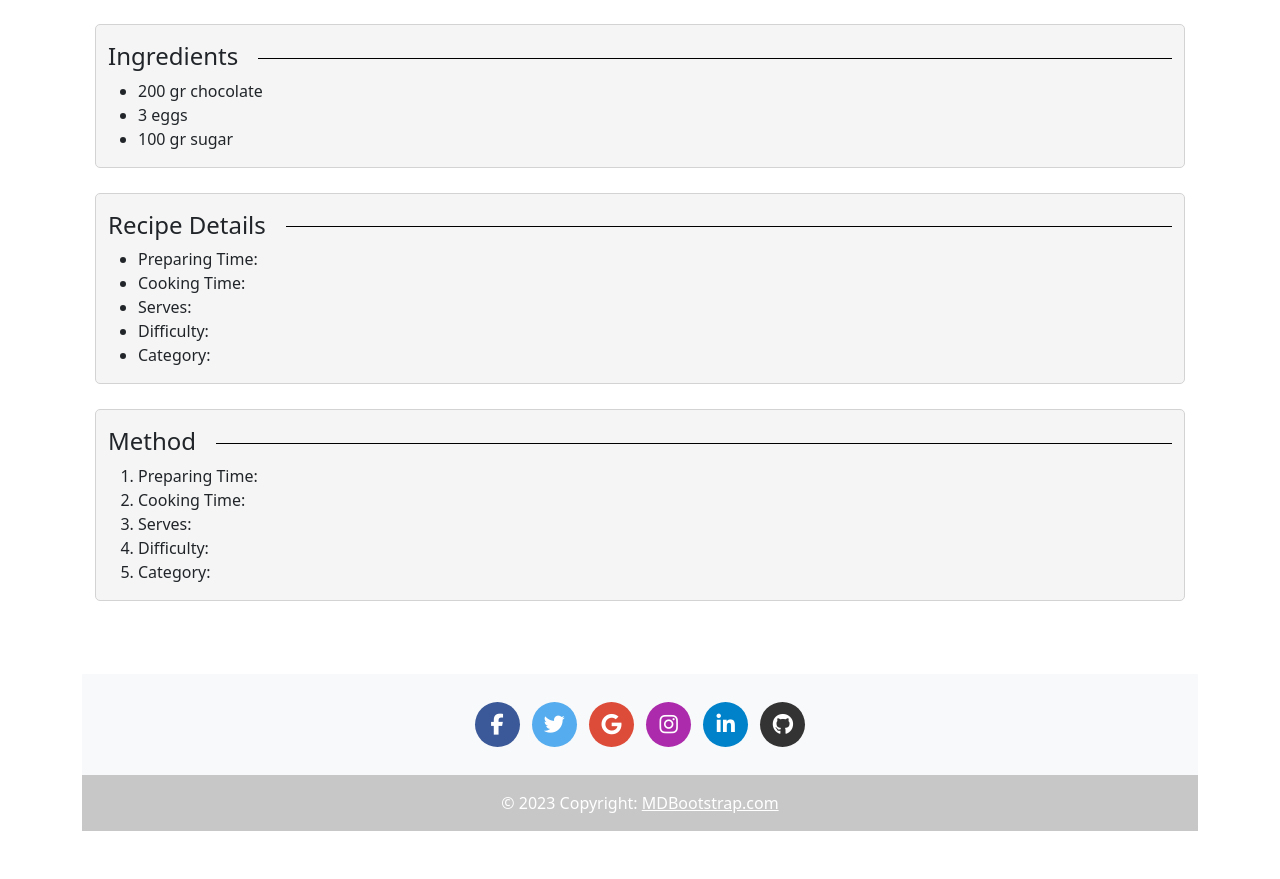
After one commit to LucaGiarr/five-star-recipes, a Django app: template templates/recipe.html in a window 1280 px wide. The commit adds this page. Shown: the part 411-1290 px from the top of the page. Run offline with Django 3.2, Linux system fonts and the light colour scheme; the template is opened without the code that fills it, so the values that code supplies are empty; some libraries are stand-ins or nearby versions.

Commit message:
edit Recipe model adding new items, add recipe.html

```diff
--- a/blog/admin.py
+++ b/blog/admin.py
@@ -6,11 +6,11 @@ from django_summernote.admin import SummernoteModelAdmin
 @admin.register(Recipe)
 class RecipeAdmin(SummernoteModelAdmin):
 
-    list_display = ('title', 'slug', 'status', 'created_on')
+    list_display = ('title', 'category', 'slug', 'status', 'created_on')
     search_fields = ['title', 'method']
     prepopulated_fields = {'slug': ('title',)}
-    list_filter = ('status', 'created_on')
-    summernote_fields = ('method')
+    list_filter = ('category', 'status', 'created_on')
+    summernote_fields = ('ingredients', 'method')
 
 
 @admin.register(Comment)
--- a/blog/views.py
+++ b/blog/views.py
@@ -7,4 +7,4 @@ class RecipeList(generic.ListView):
     model = Recipe
     queryset = Recipe.objects.filter(status=1).order_by('-created_on')
     template_name = 'index.html'
-    paginate_by = 3
+    # paginate_by = 3
--- a/static/css/style.css
+++ b/static/css/style.css
@@ -83,3 +83,41 @@
     width: 1.5rem;
     height: 1.5rem;
 }
+
+
+/* styles recipe */
+.text-line {
+
+    width: 100%;
+    border-bottom: 1px solid #000;
+    line-height: 0.1em;
+    margin: 30px 0 20px;
+}
+
+.text-line span {
+
+    background-color: whitesmoke;
+    padding: 0 20px 0 0;
+}
+
+.container-recipe {
+    /* padding: 0 100px; */
+    margin: 0 100px;
+}
+
+.coloured-box {
+    /* padding: 20px 40px 0 40px; */
+    margin: 25px;
+    border: 1px solid lightgray;
+    border-radius: 5px;
+    background-color: whitesmoke;
+}
+
+.p-left-30 {
+    padding-left: 30px;
+}
+
+.p-left-right-0 {
+    padding-left: 0;
+    padding-right: 0;
+}
--- /dev/null
+++ b/templates/recipe.html
@@ -0,0 +1,89 @@
+{% extends "base.html" %}
+
+{% block content %}
+
+<!-- section title and image of recipe -->
+<section>
+    <div class="container pt-2">
+        <div class="row text-center">
+            <h2>TITLE OF RECIPE</h2>
+        </div>
+        <div class="row">
+            <div class="col text-center">
+                <img src="Arancino.webp" class="img-fluid" alt="...">
+            </div>
+        </div>
+    </div>
+</section>
+
+<!-- section ingredients -->
+<section>
+    <div class="container">
+        <div class="row">
+            <div class="col coloured-box">
+                <p>
+                <h4 class="text-line"><span>Ingredients</span></h4>
+                </p>
+
+                <!-- list of ingredients -->
+                <div class="row p-left-30">
+                    <ul>
+                        <li>200 gr chocolate</li>
+                        <li>3 eggs</li>
+                        <li>100 gr sugar</li>
+                    </ul>
+                </div>
+            </div>
+        </div>
+    </div>
+</section>
+
+<!-- section recipe details -->
+<section>
+    <div class=" container">
+        <div class="row">
+            <div class="col coloured-box mt-0">
+                <p>
+                <h4 class="text-line"><span>Recipe Details</span></h4>
+                </p>
+
+                <!-- Details -->
+                <div class="row p-left-30">
+                    <ul>
+                        <li>Preparing Time:</li>
+                        <li>Cooking Time:</li>
+                        <li>Serves:</li>
+                        <li>Difficulty:</li>
+                        <li>Category:</li>
+                    </ul>
+                </div>
+            </div>
+        </div>
+    </div>
+</section>
+
+<!-- section method -->
+<section>
+    <div class=" container">
+        <div class="row">
+            <div class="col coloured-box mt-0">
+                <p>
+                <h4 class="text-line"><span>Method</span></h4>
+                </p>
+
+                <!-- Details -->
+                <div class="row p-left-30">
+                    <ol>
+                        <li>Preparing Time:</li>
+                        <li>Cooking Time:</li>
+                        <li>Serves:</li>
+                        <li>Difficulty:</li>
+                        <li>Category:</li>
+                    </ol>
+                </div>
+            </div>
+        </div>
+    </div>
+</section>
+
+{%endblock%}
```
Also changed, not shown: blog/models.py (+10 -1 lines), blog/migrations/0005_auto_20230520_1306.py (added), blog/migrations/0006_alter_recipe_category.py (added), blog/migrations/0007_auto_20230520_1418.py (added).
